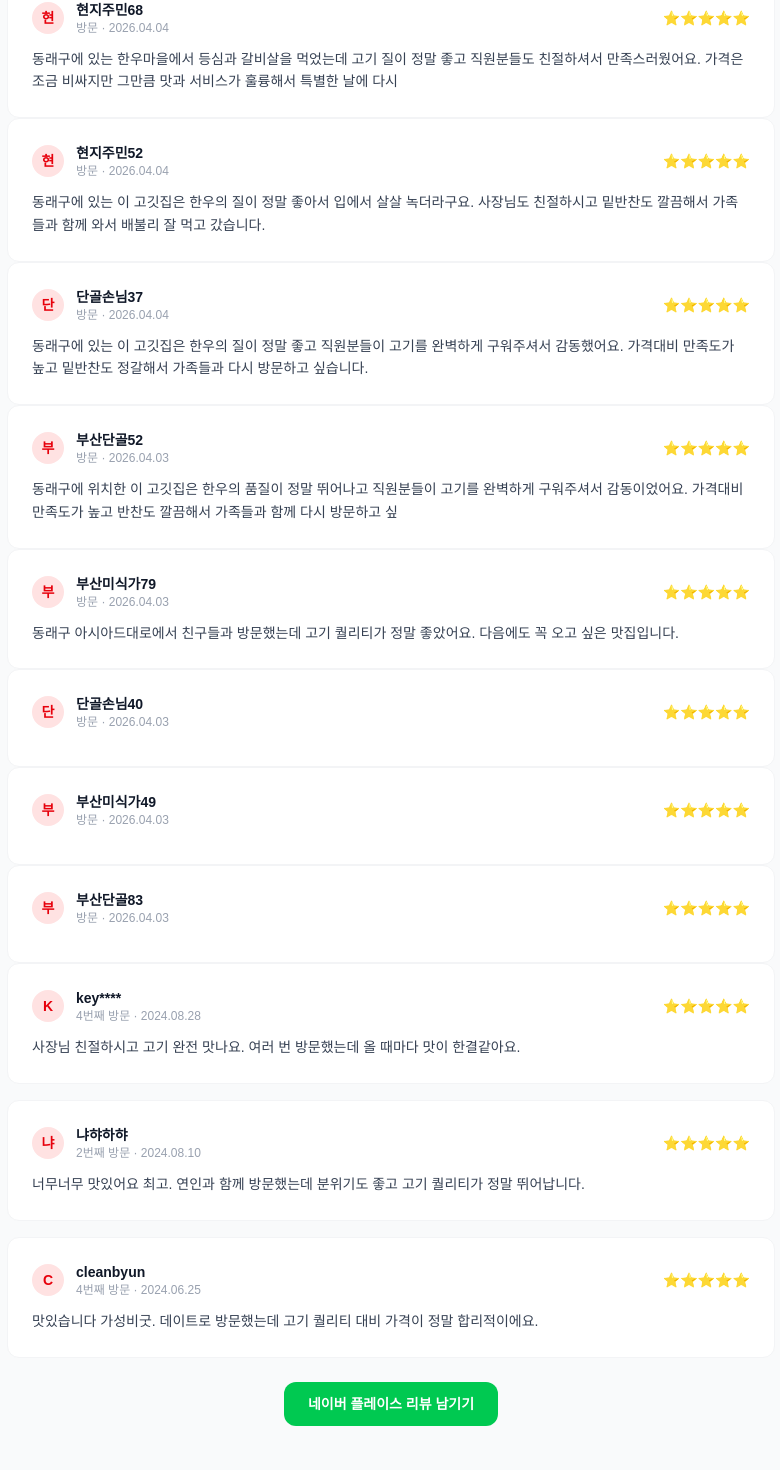
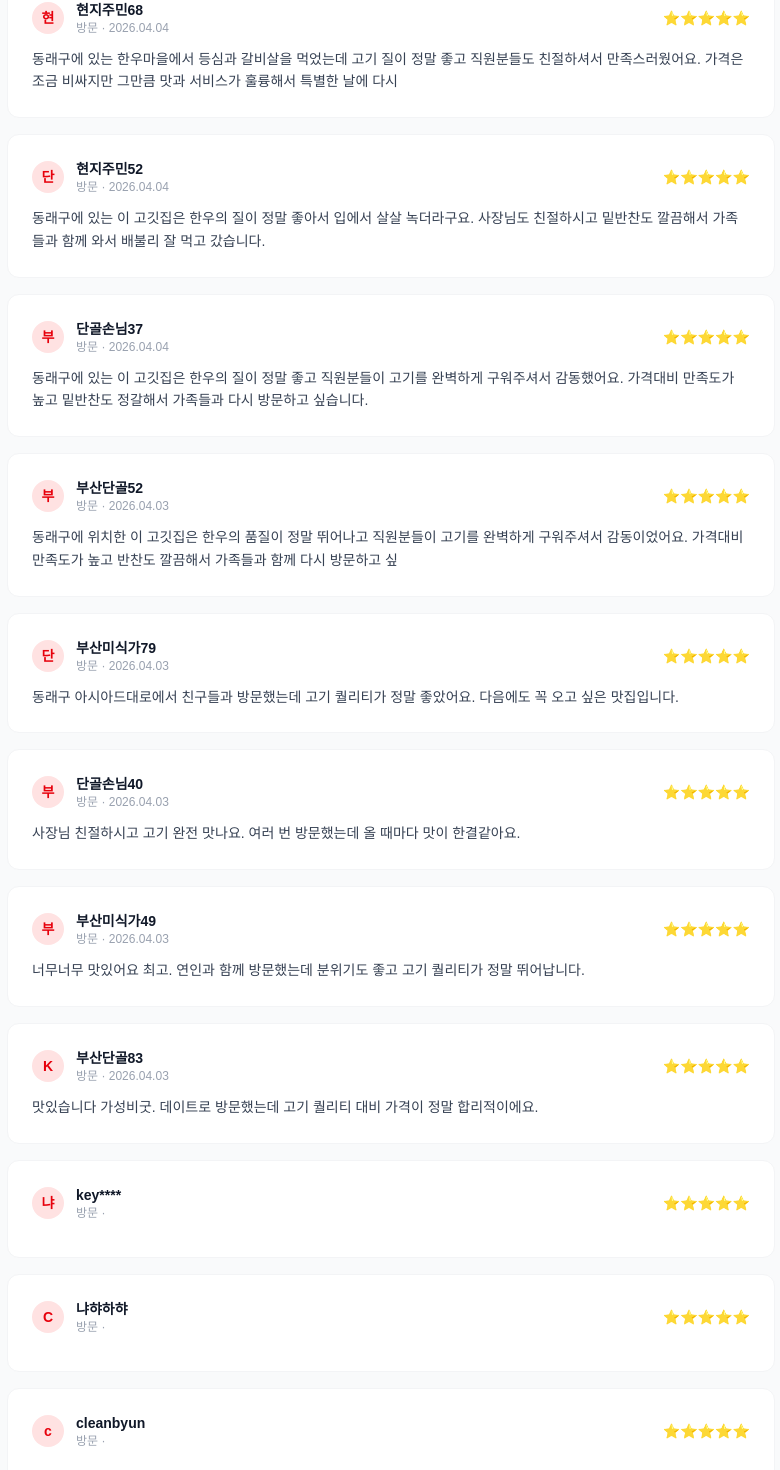
Before and after one commit to owuwan/mungtaegi, a Next.js app: page / in a window 1280 px wide. Shown: the part 2326-3796 px from the top of the page, without its empty margins (249-1029 px from the left). Built offline with nearby package versions, Linux system fonts and the light colour scheme.

Commit message:
후기 섹션 구조 정리

```diff
--- a/app/page.tsx
+++ b/app/page.tsx
@@ -152,12 +152,10 @@ export default function Home() {
               </div>
               <p className="text-gray-700 text-sm leading-relaxed">동래구에 있는 한우마을에서 등심과 갈비살을 먹었는데 고기 질이 정말 좋고 직원분들도 친절하셔서 만족스러웠어요. 가격은 조금 비싸지만 그만큼 맛과 서비스가 훌륭해서 특별한 날에 다시</p>
             </div>
-          </div>
-          <div className="space-y-4">
             <div className="bg-white rounded-xl p-6 border border-gray-100">
               <div className="flex items-center gap-3 mb-3">
                 <div className="w-8 h-8 bg-red-100 rounded-full flex items-center justify-center">
-                  <span className="text-red-600 text-sm font-bold">현</span>
+                  <span className="text-red-600 text-sm font-bold">단</span>
                 </div>
                 <div>
                   <p className="font-semibold text-sm">현지주민52</p>
@@ -167,12 +165,10 @@ export default function Home() {
               </div>
               <p className="text-gray-700 text-sm leading-relaxed">동래구에 있는 이 고깃집은 한우의 질이 정말 좋아서 입에서 살살 녹더라구요. 사장님도 친절하시고 밑반찬도 깔끔해서 가족들과 함께 와서 배불리 잘 먹고 갔습니다.</p>
             </div>
-          </div>
-          <div className="space-y-4">
             <div className="bg-white rounded-xl p-6 border border-gray-100">
               <div className="flex items-center gap-3 mb-3">
                 <div className="w-8 h-8 bg-red-100 rounded-full flex items-center justify-center">
-                  <span className="text-red-600 text-sm font-bold">단</span>
+                  <span className="text-red-600 text-sm font-bold">부</span>
                 </div>
                 <div>
                   <p className="font-semibold text-sm">단골손님37</p>
@@ -182,8 +178,6 @@ export default function Home() {
               </div>
               <p className="text-gray-700 text-sm leading-relaxed">동래구에 있는 이 고깃집은 한우의 질이 정말 좋고 직원분들이 고기를 완벽하게 구워주셔서 감동했어요. 가격대비 만족도가 높고 밑반찬도 정갈해서 가족들과 다시 방문하고 싶습니다.</p>
             </div>
-          </div>
-          <div className="space-y-4">
             <div className="bg-white rounded-xl p-6 border border-gray-100">
               <div className="flex items-center gap-3 mb-3">
                 <div className="w-8 h-8 bg-red-100 rounded-full flex items-center justify-center">
@@ -197,12 +191,10 @@ export default function Home() {
               </div>
               <p className="text-gray-700 text-sm leading-relaxed">동래구에 위치한 이 고깃집은 한우의 품질이 정말 뛰어나고 직원분들이 고기를 완벽하게 구워주셔서 감동이었어요. 가격대비 만족도가 높고 반찬도 깔끔해서 가족들과 함께 다시 방문하고 싶</p>
             </div>
-          </div>
-          <div className="space-y-4">
             <div className="bg-white rounded-xl p-6 border border-gray-100">
               <div className="flex items-center gap-3 mb-3">
                 <div className="w-8 h-8 bg-red-100 rounded-full flex items-center justify-center">
-                  <span className="text-red-600 text-sm font-bold">부</span>
+                  <span className="text-red-600 text-sm font-bold">단</span>
                 </div>
                 <div>
                   <p className="font-semibold text-sm">부산미식가79</p>
@@ -212,12 +204,10 @@ export default function Home() {
               </div>
               <p className="text-gray-700 text-sm leading-relaxed">동래구 아시아드대로에서 친구들과 방문했는데 고기 퀄리티가 정말 좋았어요. 다음에도 꼭 오고 싶은 맛집입니다.</p>
             </div>
-          </div>
-          <div className="space-y-4">
             <div className="bg-white rounded-xl p-6 border border-gray-100">
               <div className="flex items-center gap-3 mb-3">
                 <div className="w-8 h-8 bg-red-100 rounded-full flex items-center justify-center">
-                  <span className="text-red-600 text-sm font-bold">단</span>
+                  <span className="text-red-600 text-sm font-bold">부</span>
                 </div>
                 <div>
                   <p className="font-semibold text-sm">단골손님40</p>
@@ -225,10 +215,8 @@ export default function Home() {
                 </div>
                 <span className="ml-auto text-yellow-500 text-sm">⭐⭐⭐⭐⭐</span>
               </div>
-              <p className="text-gray-700 text-sm leading-relaxed"></p>
+              <p className="text-gray-700 text-sm leading-relaxed">사장님 친절하시고 고기 완전 맛나요. 여러 번 방문했는데 올 때마다 맛이 한결같아요.</p>
             </div>
-          </div>
-          <div className="space-y-4">
             <div className="bg-white rounded-xl p-6 border border-gray-100">
               <div className="flex items-center gap-3 mb-3">
                 <div className="w-8 h-8 bg-red-100 rounded-full flex items-center justify-center">
@@ -240,14 +228,12 @@ export default function Home() {
                 </div>
                 <span className="ml-auto text-yellow-500 text-sm">⭐⭐⭐⭐⭐</span>
               </div>
-              <p className="text-gray-700 text-sm leading-relaxed"></p>
+              <p className="text-gray-700 text-sm leading-relaxed">너무너무 맛있어요 최고. 연인과 함께 방문했는데 분위기도 좋고 고기 퀄리티가 정말 뛰어납니다.</p>
             </div>
-          </div>
-          <div className="space-y-4">
             <div className="bg-white rounded-xl p-6 border border-gray-100">
               <div className="flex items-center gap-3 mb-3">
                 <div className="w-8 h-8 bg-red-100 rounded-full flex items-center justify-center">
-                  <span className="text-red-600 text-sm font-bold">부</span>
+                  <span className="text-red-600 text-sm font-bold">K</span>
                 </div>
                 <div>
                   <p className="font-semibold text-sm">부산단골83</p>
@@ -255,22 +241,7 @@ export default function Home() {
                 </div>
                 <span className="ml-auto text-yellow-500 text-sm">⭐⭐⭐⭐⭐</span>
               </div>
-              <p className="text-gray-700 text-sm leading-relaxed"></p>
-            </div>
-          </div>
-          <div className="space-y-4">
-            <div className="bg-white rounded-xl p-6 border border-gray-100">
-              <div className="flex items-center gap-3 mb-3">
-                <div className="w-8 h-8 bg-red-100 rounded-full flex items-center justify-center">
-                  <span className="text-red-600 text-sm font-bold">K</span>
-                </div>
-                <div>
-                  <p className="font-semibold text-sm">key****</p>
-                  <p className="text-gray-400 text-xs">4번째 방문 · 2024.08.28</p>
-                </div>
-                <span className="ml-auto text-yellow-500 text-sm">⭐⭐⭐⭐⭐</span>
-              </div>
-              <p className="text-gray-700 text-sm leading-relaxed">사장님 친절하시고 고기 완전 맛나요. 여러 번 방문했는데 올 때마다 맛이 한결같아요.</p>
+              <p className="text-gray-700 text-sm leading-relaxed">맛있습니다 가성비굿. 데이트로 방문했는데 고기 퀄리티 대비 가격이 정말 합리적이에요.</p>
             </div>
             <div className="bg-white rounded-xl p-6 border border-gray-100">
               <div className="flex items-center gap-3 mb-3">
@@ -278,12 +249,12 @@ export default function Home() {
                   <span className="text-red-600 text-sm font-bold">냐</span>
                 </div>
                 <div>
-                  <p className="font-semibold text-sm">냐햐하햐</p>
-                  <p className="text-gray-400 text-xs">2번째 방문 · 2024.08.10</p>
+                  <p className="font-semibold text-sm">key****</p>
+                  <p className="text-gray-400 text-xs">방문 · </p>
                 </div>
                 <span className="ml-auto text-yellow-500 text-sm">⭐⭐⭐⭐⭐</span>
               </div>
-              <p className="text-gray-700 text-sm leading-relaxed">너무너무 맛있어요 최고. 연인과 함께 방문했는데 분위기도 좋고 고기 퀄리티가 정말 뛰어납니다.</p>
+              <p className="text-gray-700 text-sm leading-relaxed"></p>
             </div>
             <div className="bg-white rounded-xl p-6 border border-gray-100">
               <div className="flex items-center gap-3 mb-3">
@@ -291,15 +262,28 @@ export default function Home() {
                   <span className="text-red-600 text-sm font-bold">C</span>
                 </div>
                 <div>
-                  <p className="font-semibold text-sm">cleanbyun</p>
-                  <p className="text-gray-400 text-xs">4번째 방문 · 2024.06.25</p>
+                  <p className="font-semibold text-sm">냐햐하햐</p>
+                  <p className="text-gray-400 text-xs">방문 · </p>
                 </div>
                 <span className="ml-auto text-yellow-500 text-sm">⭐⭐⭐⭐⭐</span>
               </div>
-              <p className="text-gray-700 text-sm leading-relaxed">맛있습니다 가성비굿. 데이트로 방문했는데 고기 퀄리티 대비 가격이 정말 합리적이에요.</p>
+              <p className="text-gray-700 text-sm leading-relaxed"></p>
+            </div>
+            <div className="bg-white rounded-xl p-6 border border-gray-100">
+              <div className="flex items-center gap-3 mb-3">
+                <div className="w-8 h-8 bg-red-100 rounded-full flex items-center justify-center">
+                  <span className="text-red-600 text-sm font-bold">c</span>
+                </div>
+                <div>
+                  <p className="font-semibold text-sm">cleanbyun</p>
+                  <p className="text-gray-400 text-xs">방문 · </p>
+                </div>
+                <span className="ml-auto text-yellow-500 text-sm">⭐⭐⭐⭐⭐</span>
+              </div>
+              <p className="text-gray-700 text-sm leading-relaxed"></p>
             </div>
           </div>
-          <div className="mt-6 text-center">
+<div className="mt-6 text-center">
             <a href="https://naver.me/mungtaegi" className="inline-block bg-green-500 text-white font-bold px-6 py-3 rounded-xl text-sm">
               네이버 플레이스 리뷰 남기기
             </a>
```
